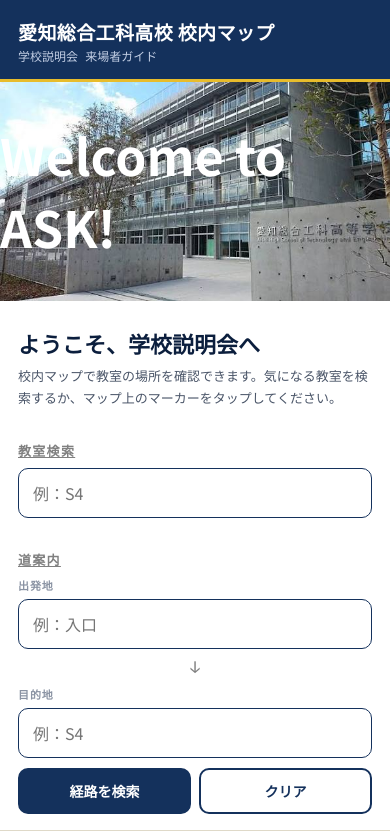
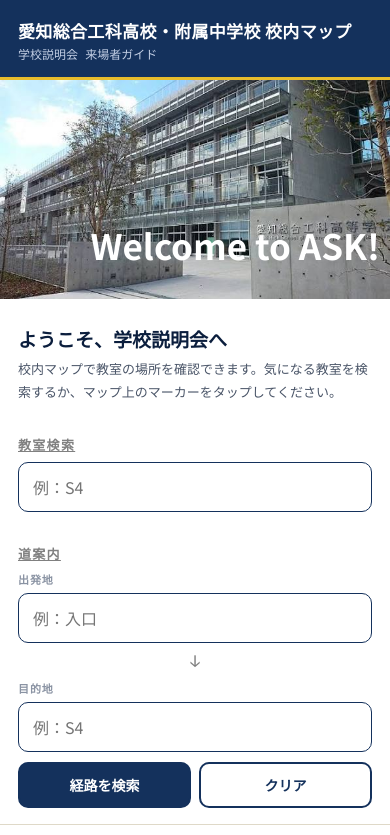
Before and after one commit to koush811/ask-place, a React (Vite) app in the folder ask-place/: page / in a window 390 px wide. Shown: the top 835 px of the page. Built offline with nearby package versions, Linux system fonts and the light colour scheme.

Commit message:
mapframe修正

```diff
--- a/ask-place/src/components/Header.jsx
+++ b/ask-place/src/components/Header.jsx
@@ -1,7 +1,7 @@
 export default function Header() {
   return (
     <header className="site-header">
-      <h1>愛知総合工科高校 校内マップ</h1>
+      <h1>愛知総合工科高校・附属中学校 校内マップ</h1>
       <p>学校説明会 来場者ガイド</p>
     </header>
   )
--- a/ask-place/src/components/MapView.jsx
+++ b/ask-place/src/components/MapView.jsx
@@ -56,15 +56,15 @@ export default function MapView({ points, zones = [], activeFloor, highlightedId
             initialScale={fitScale}
             minScale={fitScale}
             maxScale={fitScale * 4}
-            limitToBounds
-            alignmentAnimation={{ disabled: true }}
-            velocityAnimation={{ disabled: true }}
-            wheel={{ step: 0.15 }}
-            doubleClick={{ mode: 'zoomIn' }}
+
+            limitToBounds={true}
+
+            panning={{
+              velocityDisabled: true
+            }}
           >
             <TransformComponent
               wrapperStyle={{ width: '100%', height: '100%' }}
-              contentStyle={{ width: '100%', height: '100%' }}
             >
               <div
                 className="map-image-layer"
--- a/ask-place/src/index.css
+++ b/ask-place/src/index.css
@@ -257,6 +257,7 @@ input { font-family: inherit; }
 /* ---------- Map ---------- */
 .map-section {
   padding: 14px 18px 18px;
+  touch-action:none;
 }
 
 .map-frame {
@@ -266,6 +267,7 @@ input { font-family: inherit; }
   overflow: hidden;
   background: #fff;
   max-height: 78vh;
+  overflow: hidden;
   touch-action: none;
   overscroll-behavior: contain;
 }
@@ -279,7 +281,6 @@ input { font-family: inherit; }
 .map-canvas-wrap {
   width: 100%;
   height: 100%;
-  touch-action: none;
 }
 
 .map-image-layer {
@@ -667,7 +668,11 @@ input { font-family: inherit; }
   border: 1px solid var(--accent);
 }
 
-@media (max-width: 380px) {
+@media (max-width: 500px) {
   .hero-title { font-size: 19px; }
   .site-header h1 { font-size: 17px; }
+
+  .title{
+    font-size: 35px;
+  }
 }
```
Also changed, not shown: ask-place/vercel.json.
